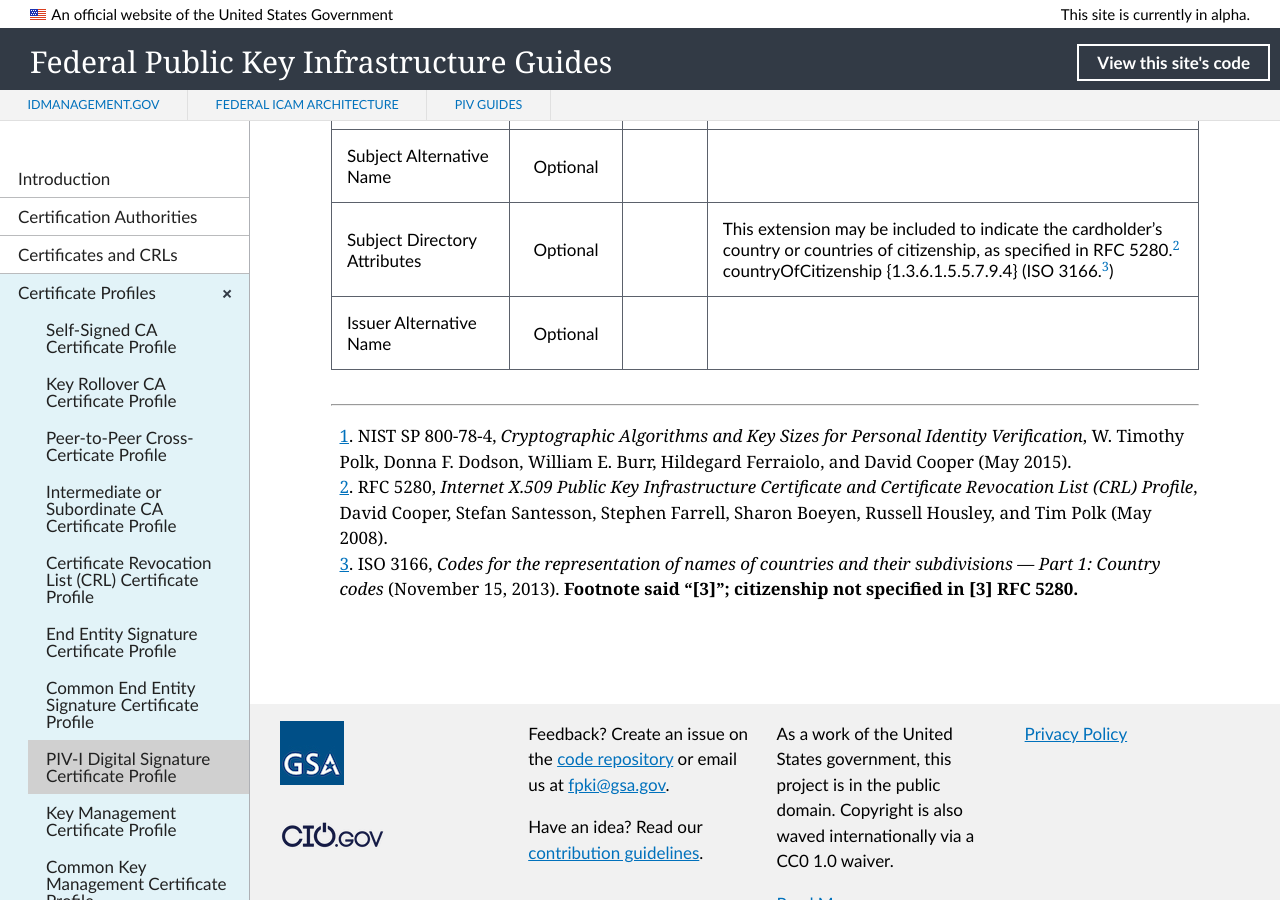
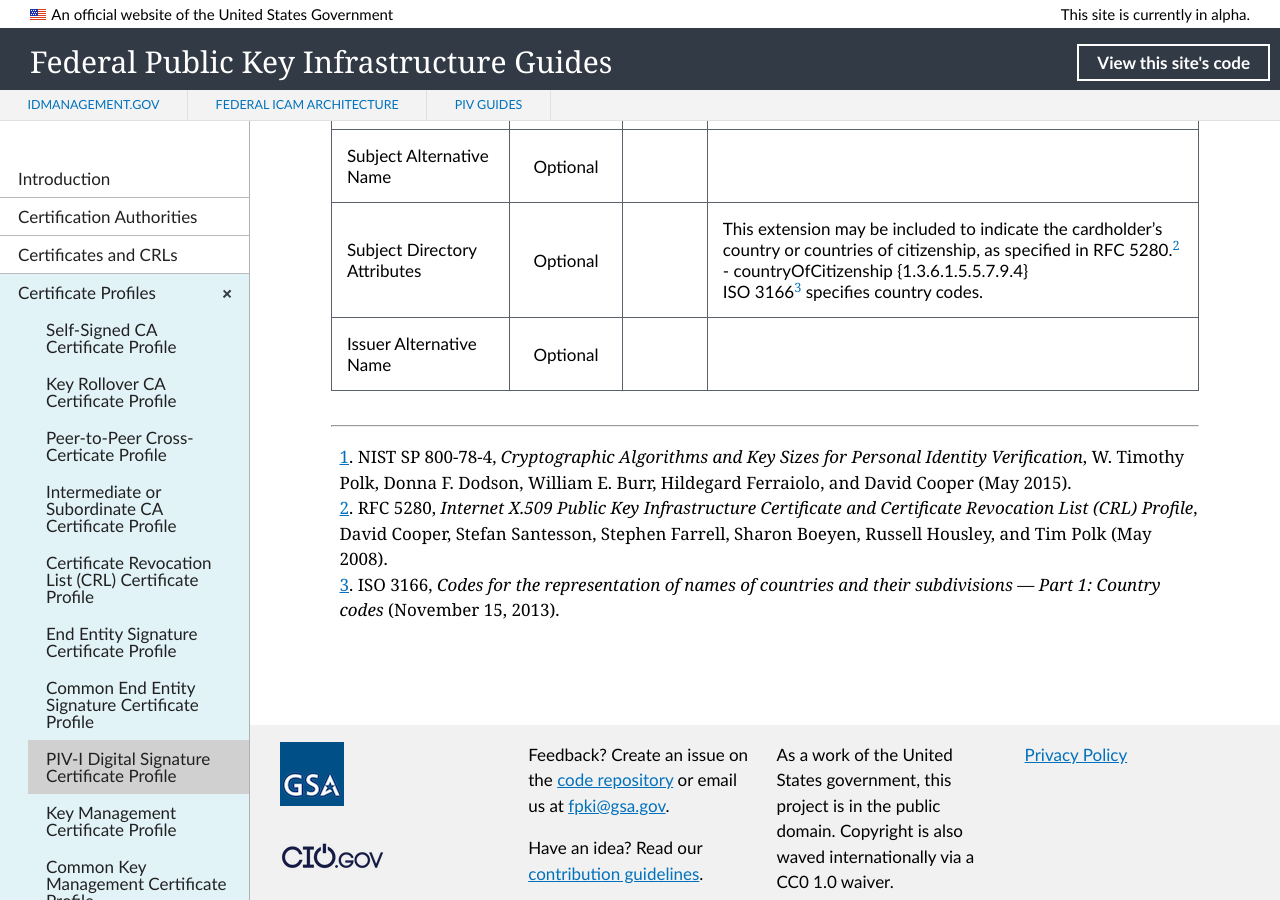
Before and after one commit to GSA/fpki-guides, a Jekyll site: the page built from _profiles/08_pivi_dig_sign.md, in a window 1280 px wide and 900 px high, scrolled down 1820 px. Built offline with Jekyll 4.4.1, drawn with Linux system fonts in a browser that asks for light colours; nearby versions of some CDN libraries; library files that are not in the unit come from our copies.

Commit message:
Update 08_pivi_dig_sign.md
Formatting

```diff
--- a/_profiles/08_pivi_dig_sign.md
+++ b/_profiles/08_pivi_dig_sign.md
@@ -26,10 +26,10 @@
 | Authority Key Identifier   | Mandatory  |  | Octet string (same as subject key identifier in Issuing CA certificate). |
 | Extended Key Usage   | Optional |  |  If included to support specific applications, the extension should be non-critical.<BR>The 3 values listed for keyPurposeID should be included for signing purposes:<BR>- 1.3.6.1.5.5.7.3.4 - Id-kp-emailProtection<BR>- 1.3.6.1.4.1.311.10.3.12 - MSFT Document Signing<BR>- 1.2.840.113583.1.1.5 - Adobe-Certified Document Signing<BR>Additional key purposes may be specified.  |
 |Subject Alternative Name   | Optional  |  |   |
-| Subject Directory Attributes   | Optional  |  | This extension may be included to indicate the cardholder's country or countries of citizenship, as specified in RFC 5280.<sup>[2](#2)</sup><BR>countryOfCitizenship {1.3.6.1.5.5.7.9.4} (ISO 3166.<sup>[3](#3)</sup>) |
+| Subject Directory Attributes   | Optional  |  | This extension may be included to indicate the cardholder's country or countries of citizenship, as specified in RFC 5280.<sup>[2](#2)</sup><BR>- countryOfCitizenship {1.3.6.1.5.5.7.9.4}<br>ISO 3166<sup>[3](#3)</sup> specifies country codes. |
 | Issuer Alternative Name   | Optional  |  |   |
 
 -------
 <a name="1">1</a>. NIST SP 800-78-4, _Cryptographic Algorithms and Key Sizes for Personal Identity Verification_, W. Timothy Polk, Donna F. Dodson, William E. Burr, Hildegard Ferraiolo, and David Cooper (May 2015).<br>
 <a name="2">2</a>. RFC 5280, _Internet X.509 Public Key Infrastructure Certificate and Certificate Revocation List (CRL) Profile_, David Cooper, Stefan Santesson, Stephen Farrell, Sharon Boeyen, Russell Housley, and Tim Polk (May 2008).<br>
-<a name="3">3</a>. ISO 3166, _Codes for the representation of names of countries and their subdivisions — Part 1: Country codes_ (November 15, 2013). **Footnote said "[3]"; citizenship not specified in [3] RFC 5280.**
+<a name="3">3</a>. ISO 3166, _Codes for the representation of names of countries and their subdivisions — Part 1: Country codes_ (November 15, 2013).
```
